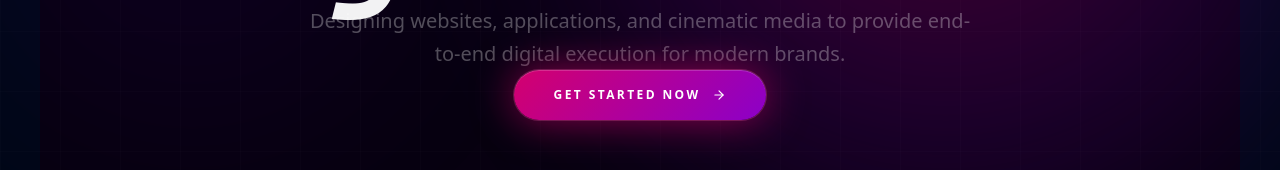
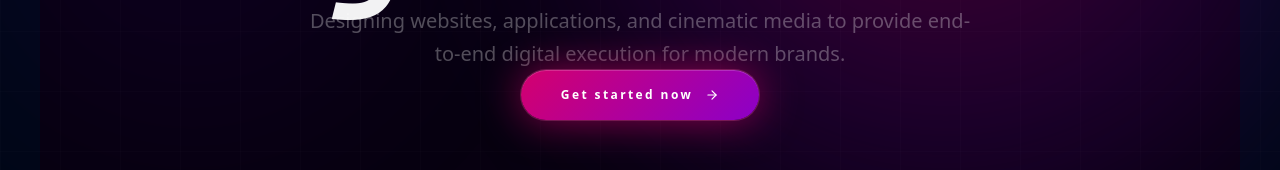
Before and after one commit to hivebyqueens/360hive, a Next.js app: page / in a window 1280 px wide. Shown: the part 509-679 px from the top of the page. Built offline with nearby package versions, Linux system fonts and the light colour scheme.

Commit message:
working on the home design

```diff
--- a/app/page.tsx
+++ b/app/page.tsx
@@ -27,7 +27,7 @@ function GlowButton({ href, children }: { href: string; children: React.ReactNod
     >
       <Link
         href={href}
-        className="flex items-center gap-3 px-10 py-4 text-[12px] font-bold uppercase tracking-[0.2em] text-white rounded-full"
+        className="flex items-center gap-3 px-10 py-4 text-[12px] font-bold  tracking-[0.2em] text-white rounded-full"
         style={{
           background: "linear-gradient(135deg, #d4006e 0%, #8c00c8 100%)",
           boxShadow: "inset 0 1px 0 rgba(255,255,255,0.18), 0 0 0 1px rgba(255,100,180,0.25)",
@@ -40,7 +40,7 @@ function GlowButton({ href, children }: { href: string; children: React.ReactNod
   );
 }
 
-/* ─── Signature Magenta Dot ─────────────────────── */
+
 const Dot = () => (
   <div className="absolute top-8 left-8 flex items-center justify-center">
     <div className="w-1.5 h-1.5 rounded-full bg-[#d4006e] shadow-[0_0_12px_#d4006e] z-10" />
@@ -61,7 +61,7 @@ export default function HomePage() {
   return (
     <main ref={containerRef} className="relative text-white overflow-x-hidden" style={{ background: "#070010" }}>
 
-      {/* ══ PERSISTENT BACKGROUND CANVAS (From About Page) ══ */}
+
       <div className="pointer-events-none fixed inset-0 z-0 overflow-hidden">
         <motion.div
           animate={{ scale: [1, 1.07, 1], opacity: [0.52, 0.72, 0.52] }}
```
